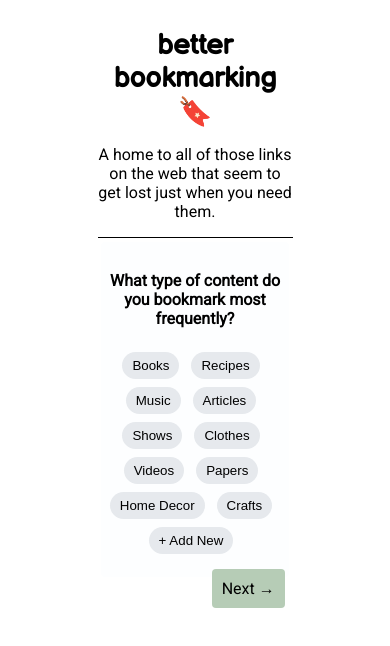
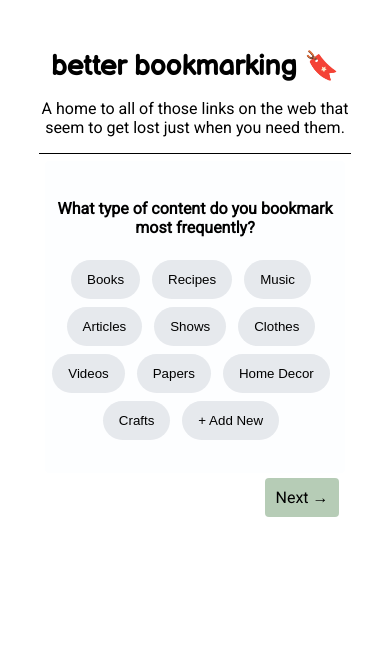
Before and after one commit to anushree-a/better-bookmarking, a browser extension: page index.html in a window 390 px wide. Drawn offline with Linux system fonts and the light colour scheme.

Commit message:
Fix CSS bugs in mobile experience

```diff
--- a/assets/styles/global.css
+++ b/assets/styles/global.css
@@ -20,4 +20,8 @@
         padding: 8% 2%;
         text-align: center;
     }
+
+    .page-content {
+        margin: 1% 10%;
+    }
 }
--- a/assets/styles/header.css
+++ b/assets/styles/header.css
@@ -13,3 +13,9 @@
     margin: 10px 0;
     padding: 0;
 }
+
+@media only screen and (max-width: 600px) {
+    .header-content {
+        padding-top: 20px;
+    }
+}
--- a/assets/styles/links.css
+++ b/assets/styles/links.css
@@ -72,7 +72,7 @@ input#search-bar {
 
 @media only screen and (max-width: 600px) {
     .table-row {
-        display: flex;
+        display: inline-flex;
         flex-direction: column;
         border: 1px solid #cdd0d4;
         width: 180px;
@@ -82,4 +82,6 @@ input#search-bar {
     input#search-bar {
         font-size: 12px;
     }
+
+
 }
--- a/assets/styles/onboarding.css
+++ b/assets/styles/onboarding.css
@@ -94,10 +94,14 @@
 
 @media only screen and (max-width: 600px) {
     .category-pill {
-        padding: 6px 10px;
+        padding: 12px 16px;
     }
 
     .additional-category-input {
         font-size: 12px;
     }
+
+    .next-link {
+        margin-top: 30px;
+    }
 }
```
